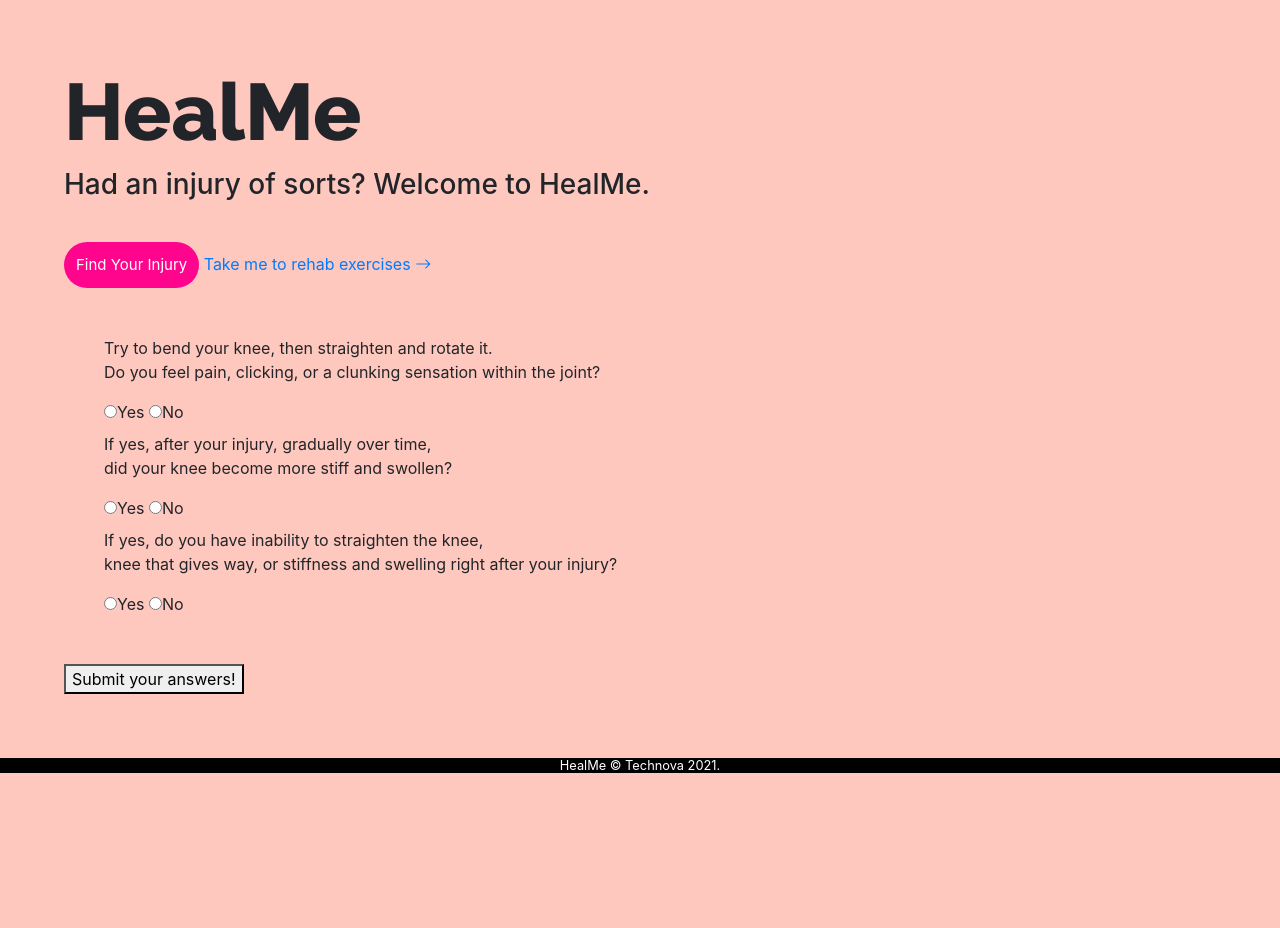
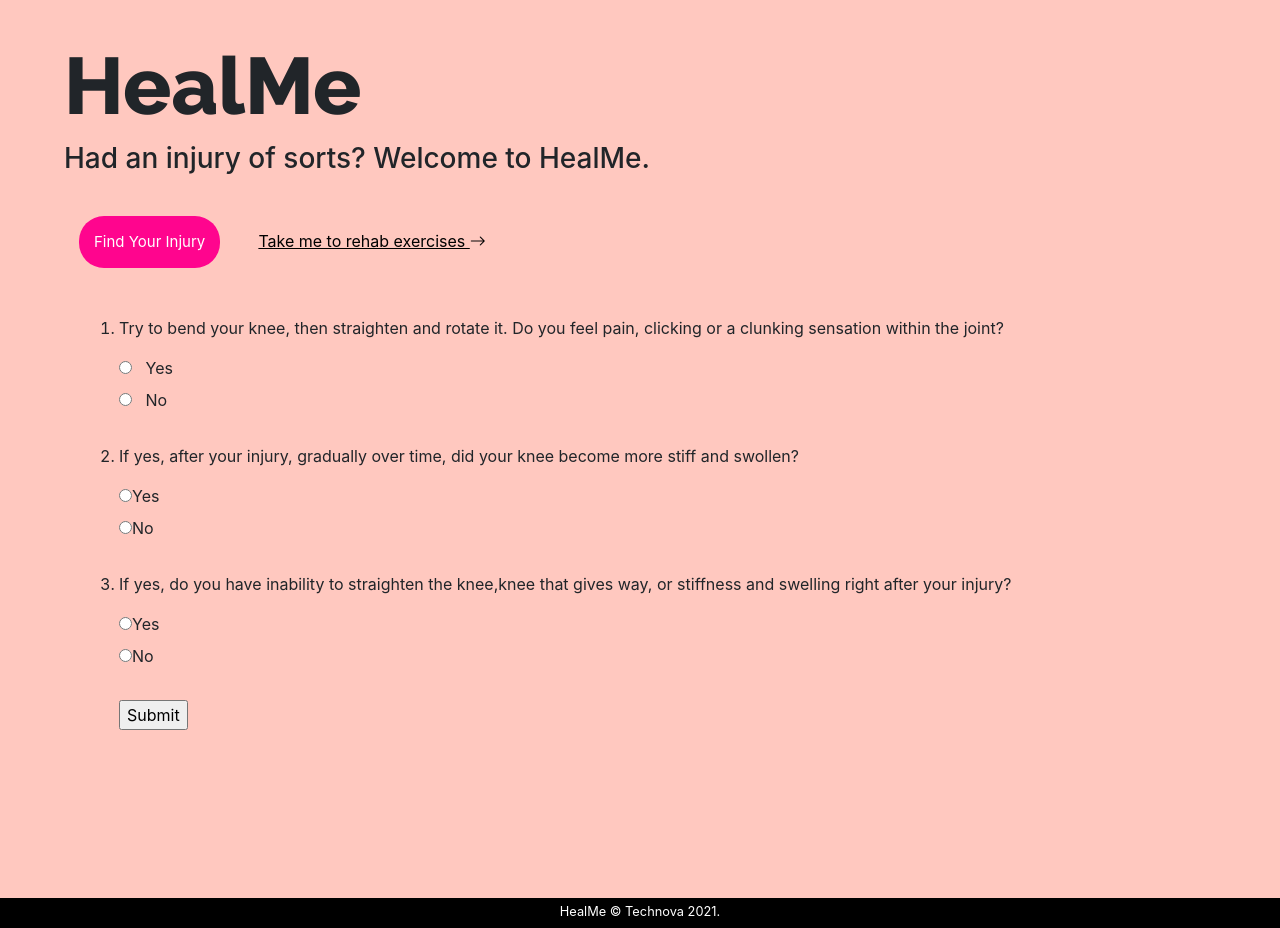
Before and after one commit to ReshmaShaji245/Heal-Me, a Flask app: page / in a window 1280 px wide. Shown: the part 78-1006 px from the top of the page. Before the commit the page ends 851 px from the top, so only its background shows below. Run offline with Flask 2, Linux system fonts and the light colour scheme; some libraries are stand-ins or nearby versions.

Commit message:
changes made

```diff
--- /dev/null
+++ b/js/script.js
@@ -0,0 +1,10 @@
+//This function will paste the questions related to the body part selected in the dropdown
+function Questions_knee() {
+    var questions = document.getElementById("questions");
+    questions.innerHTML = ""; //empty the space just in case something else was there
+
+    let pastequestions = `
+   `;
+    questions.innerHTML = pastequestions;
+
+}
--- a/static/dropdown.css
+++ b/static/dropdown.css
@@ -5,7 +5,7 @@
 .injuries .dropbtn {
     background-color: rgb(255, 5, 142);
     color: white;
-    padding: 12px;
+    padding: 15px;
     font-size: 15px;
     border: none;
     border-radius: 25px;
@@ -27,14 +27,9 @@
 
 .dropdown-content a {
     color: black;
-    padding: 12px 16px;
+    padding: 1em 5px 1em 5px!important;
     text-decoration: none;
     display: block;
-}
-
-.dropdown-content a:hover {
-    font-weight: bold;
-    background-color: white;
 }
 
 .dropdown:hover .dropdown-content {
@@ -48,13 +43,8 @@
 .dropdown-content a:hover {
     color: rgb(255, 5, 142);
     text-decoration: none;
-    font-weight: normal;
-}
-
-.dropdown:hover .dropdown-content {
-    display: block;
 }
 
 .dropdown:hover .dropbtn {
-    background-color: orange;
+    background-color: rgb(134, 0, 94);
 }
--- a/static/style.css
+++ b/static/style.css
@@ -1,8 +1,7 @@
     .home {
         background-color: rgb(255, 200, 191);
-        box-sizing: border-box;
-        margin: 0;
-        padding: 0;
+        margin: 0!important;
+        padding: 0!important;
     }
 
     .header {
@@ -60,7 +59,7 @@
         display: none;
         position: absolute;
         background-color: white;
-        margin-left: 1.2em;
+        padding: 1em;
     }
 
     .navbar {
@@ -112,7 +111,7 @@
     }
 
     .main {
-        padding: 5%;
+        padding: 3% 5% 5% 5%;
     }
 
     .heading {
@@ -120,8 +119,17 @@
         font-size: 5em;
     }
 
+    #rehab {
+        color: black;
+        text-decoration: underline;
+        margin-left: 3%;
+    }
+
     .footer-2 {
         background-color: black;
         color: white;
         position: relative;
+        height: 30px;
+        margin-top: 5%;
+        padding-top: 6px;
     }
--- a/templates/index.html
+++ b/templates/index.html
@@ -21,11 +21,11 @@
     <link rel="preconnect" href="https://fonts.gstatic.com" crossorigin>
     <link href="https://fonts.googleapis.com/css2?family=Raleway:wght@800&display=swap" rel="stylesheet">
     <!-- JS-->
+    <script src="../js/script.js"></script>
     <script src="https://code.jquery.com/jquery-3.3.1.slim.min.js" integrity="sha384-q8i/X+965DzO0rT7abK41JStQIAqVgRVzpbzo5smXKp4YfRvH+8abtTE1Pi6jizo" crossorigin="anonymous"></script>
     <script src="https://cdnjs.cloudflare.com/ajax/libs/popper.js/1.14.7/umd/popper.min.js" integrity="sha384-UO2eT0CpHqdSJQ6hJty5KVphtPhzWj9WO1clHTMGa3JDZwrnQq4sF86dIHNDz0W1" crossorigin="anonymous"></script>
     <script src="https://stackpath.bootstrapcdn.com/bootstrap/4.3.1/js/bootstrap.min.js" integrity="sha384-JjSmVgyd0p3pXB1rRibZUAYoIIy6OrQ6VrjIEaFf/nJGzIxFDsf4x0xIM+B07jRM" crossorigin="anonymous"></script>
     <script src="https://cdnjs.cloudflare.com/ajax/libs/jquery/3.0.0-beta1/jquery.js"></script>
-    <script src="./js/script.js"></script>
 </head>
 
 <body class="home">
@@ -64,48 +64,58 @@
         <h1 class="heading"> HealMe</h1>
         <h3>Had an injury of sorts? Welcome to HealMe.</h3>
 
-        <div>
+        <div class="container-fluid">
             <div class="dropdown injuries">
                 <button class="dropbtn">Find Your Injury</button>
                 <div class="dropdown-content">
-                    <a href="#">Mild meniscal strain</a>
-                    <a href="#">Moderate eniscal tear</a>
-                    <a href="#">Severe meniscal tear</a>
+                    <ul class="value-list">
+                        <li> <a href="#" onclick=Questions_knee()>Knee</a></li>
+                        <li> <a href="#">Shoulder</a></li>
+                        <li> <a href="#">Ankle</a></li>
+                        <li> <a href="#">Elbow</a></li>
+                        <li> <a href="#">Thighs</a></li>
+                        <li> <a href="#">Wrist</a></li>
+                    </ul>
                 </div>
                 <a id="rehab" href="#"> Take me to rehab exercises <i class="bi bi-arrow-right"></i></a>
             </div>
-
-            <br><br>
-            <div class="quiz">
-                <form class="input" name="questions" enctype="multipart/form-data">
+            <br>
+            <br>
+            <div id="questions">
+                <!--Questions based on the body part selected will be pasted here-->
+                <form class="input quiz" name="questions" action="./redirect.html">
                     <ol>
-                        <p>Try to bend your knee, then straighten and rotate it. <br /> Do you feel pain, clicking, or a clunking sensation within the joint?</p>
-                        <label>
-        <input type="radio" name="y/n" value="Yes" id="first_0">Yes
-      </label>
-                        <label>
-        <input type="radio" name="y/n" value="No" id="first_1">No
-      </label>
-                        <p>If yes, after your injury, gradually over time, <br /> did your knee become more stiff and swollen?</p>
-                        <label>
-          <input type="radio" name="y/n" value="Yes" id="first_0">Yes
-        </label>
-                        <label>
-          <input type="radio" name="y/n" value="No" id="first_1">No
-        </label>
-                        <p>If yes, do you have inability to straighten the knee, <br /> knee that gives way, or stiffness and swelling right after your injury? </p>
-                        <label>
-          <input type="radio" name="y/n" id="first_0">Yes
-        </label>
-                        <label>
-          <input type="radio" name="y/n" id="first_1">No
-        </label>
-                    </ol>
+                        <li>
+                            <p>Try to bend your knee, then straighten and rotate it. Do you feel pain, clicking or a clunking sensation within the joint?</p>
+                        </li>
+                        <input type="radio" id="first_0" name="y/n" value="Yes">   <label for="first_0">Yes</label>
+                        <br>
+                        <input type="radio" id="first_1" name="y/n" value="No">   <label for="first_1">No</label>
+                        <br>
+                        <br>
+                        <li>
+                            <p>If yes, after your injury, gradually over time, did your knee become more stiff and swollen?</p>
+                        </li>
+                        <input type="radio" id="second_0" name="y/n" value="Yes"><label for="second_0">Yes</label>
+                        <br>
+                        <input type="radio" id="second_1" name="y/n" value="No"><label for="second_1">No</label>
+                        <br>
+                        <br>
+                        <li>
+                            <p>If yes, do you have inability to straighten the knee,knee that gives way, or stiffness and swelling right after your injury? </p>
+                        </li>
+                        <input type="radio" id="third_0" name="y/n" value="Yes"><label for="third_0">Yes</label>
+                        <br>
+                        <input type="radio" id="third_1" name="y/n" value="No"><label for="third_1">No</label>
+                        <br>
+                        <br>
+                        <input id="submit" type="submit" value="Submit">
                 </form>
             </div>
-            <br>
-            <button id="submit">Submit your answers!</button>
         </div>
+
+
+        <br>
     </main>
     <footer>
         <div class="footer-2 text-center">
```
